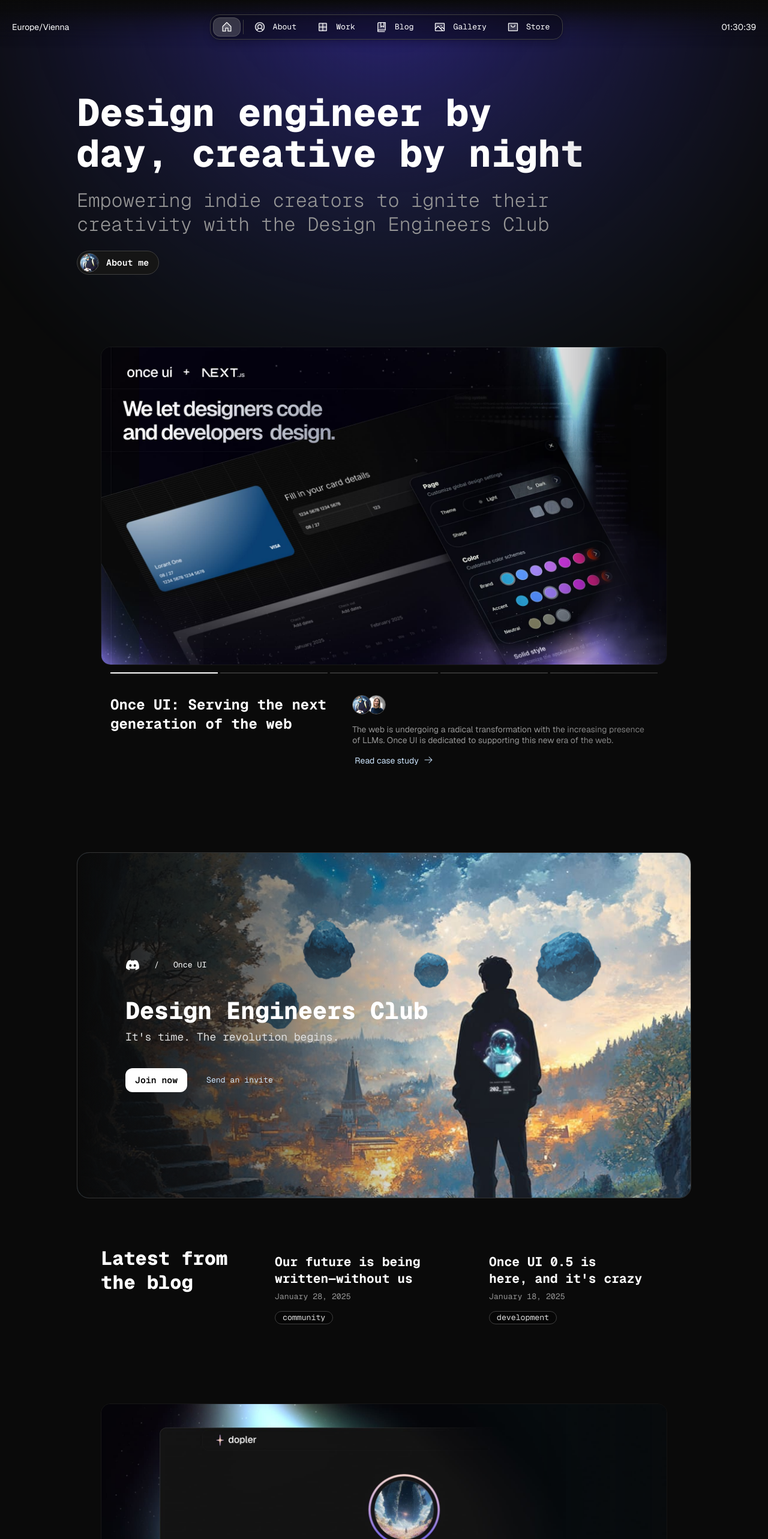
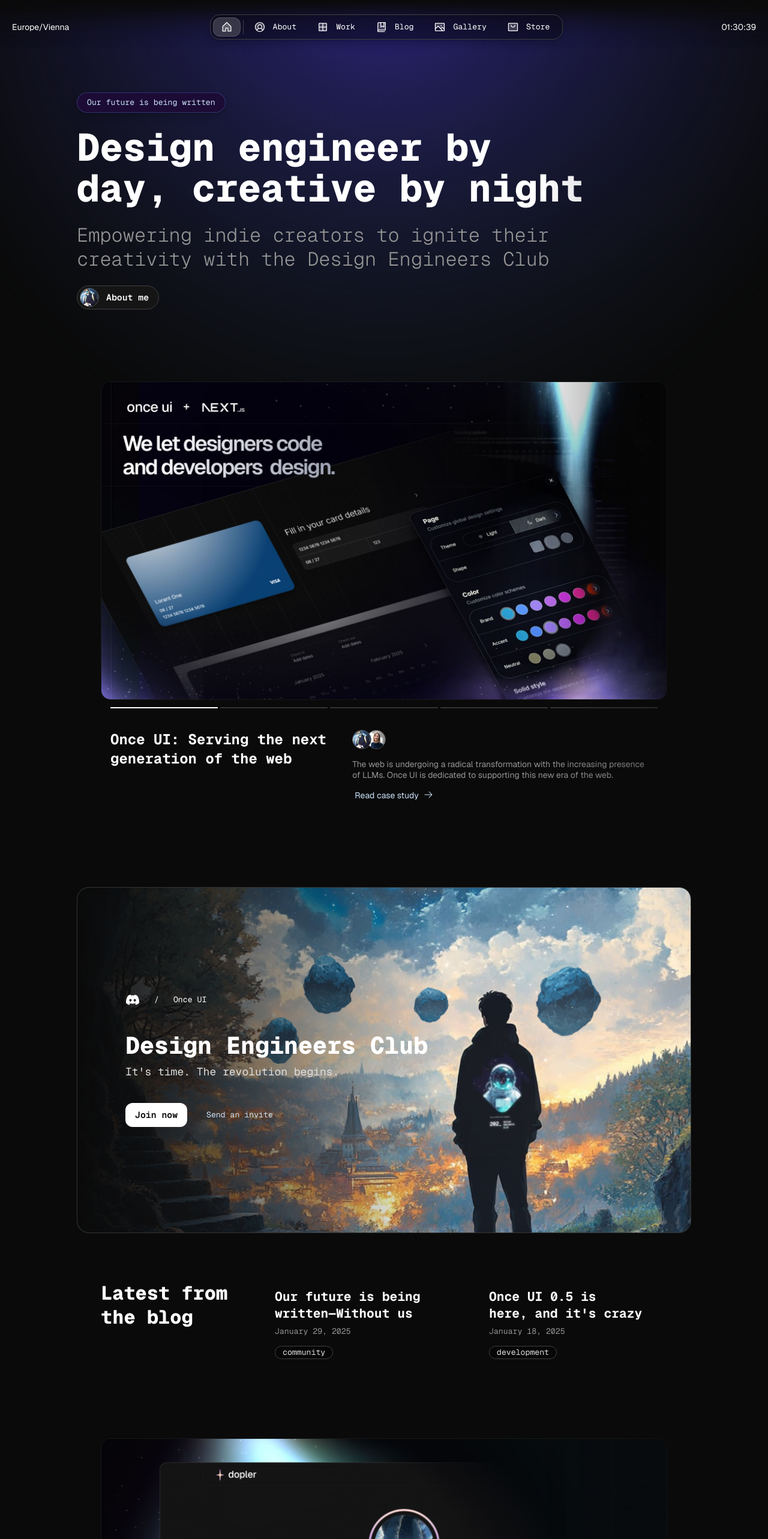
Before and after one commit to lorant-one/portfolio-2024, a Next.js app: page / in a window 1280 px wide. Shown: the top 2566 px of the page at 60% size. Built offline with nearby package versions, Linux system fonts and the light colour scheme.

Commit message:
design engineers club blog post

```diff
--- a/src/app/blog/posts/once-ui-05-release.mdx
+++ b/src/app/blog/posts/once-ui-05-release.mdx
@@ -11,7 +11,7 @@
 tag: "development"
 ---
 
-<SmartImage priority sizes="(max-width: 640px) 100vw, 640px" src="/images/blog/thumbnails/once-ui-05.jpg" alt="Once UI 0.5" radius="l" aspectRatio="16 / 9" marginBottom="32"/>
+<SmartImage priority sizes="(max-width: 1024px) 100vw, 1024px" src="/images/blog/thumbnails/once-ui-05.jpg" alt="Once UI 0.5" radius="l" aspectRatio="16 / 9" marginBottom="32"/>
 
 ## Build responsive layouts easier than ever
 
--- a/src/app/blog/posts/our-future.mdx
+++ b/src/app/blog/posts/our-future.mdx
@@ -1,7 +1,8 @@
 ---
-title: "Our future is being written—without us"
-publishedAt: "2025-01-28"
-summary: "The revolution begins. Join the club now!"
+title: "Our future is being written—Without us"
+image: "/images/blog/thumbnails/design-engineers-club-quasar.jpg"
+publishedAt: "2025-01-29"
+summary: "The revolution begins. You're invited to join."
 team:
   - name: "Lorant One"
     role: "Design Engineer"
@@ -10,7 +11,7 @@
 tag: "community"
 ---
 
-<SmartImage priority sizes="(max-width: 640px) 100vw, 640px" src="/images/blog/thumbnails/once-ui-05.jpg" alt="Once UI 0.5" radius="l" aspectRatio="16 / 9" marginBottom="32"/>
+<SmartImage priority sizes="(max-width: 1024px) 100vw, 1024px" src="/images/blog/thumbnails/design-engineers-club-quasar.jpg" alt="Quasar from the Design Engineers Club" radius="l" aspectRatio="16 / 9" marginBottom="32"/>
 
 ## We act like it’s fine. But deep down, we all feel the same
 Everything around us is changing—faster than we ever expected. AI is evolving at a pace no one fully grasps. Corporations are racing to control it. Governments are scrambling to regulate AI—but it’s mostly theater. Lawmakers hold press conferences while tech billionaires shape policy behind closed doors.
--- a/src/app/page.tsx
+++ b/src/app/page.tsx
@@ -1,6 +1,6 @@
 import React from 'react';
 
-import { Heading, Flex, Text, Button,  Avatar, RevealFx, Arrow, Column } from '@/once-ui/components';
+import { Heading, Flex, Text, Button,  Avatar, RevealFx, Arrow, Column, Badge, LetterFx } from '@/once-ui/components';
 import { Projects } from '@/components/work/Projects';
 
 import { baseURL, routes } from '@/app/resources';
@@ -71,6 +71,11 @@
 				paddingY="l" gap="m">
 				<Column
 					maxWidth="m">
+					<Badge background="accent-medium" paddingY="8" paddingX="16" href="/blog/our-future" textVariant="label-default-s" marginBottom="24">
+						<LetterFx trigger="instant" speed="slow">
+							Our future is being written
+						</LetterFx>
+					</Badge>
 					<RevealFx
 						translateY="4" fillWidth horizontal="start" paddingBottom="m">
 						<Heading
```
Also changed, not shown: public/images/blog/thumbnails/design-engineers-club-quasar.jpg (added).
